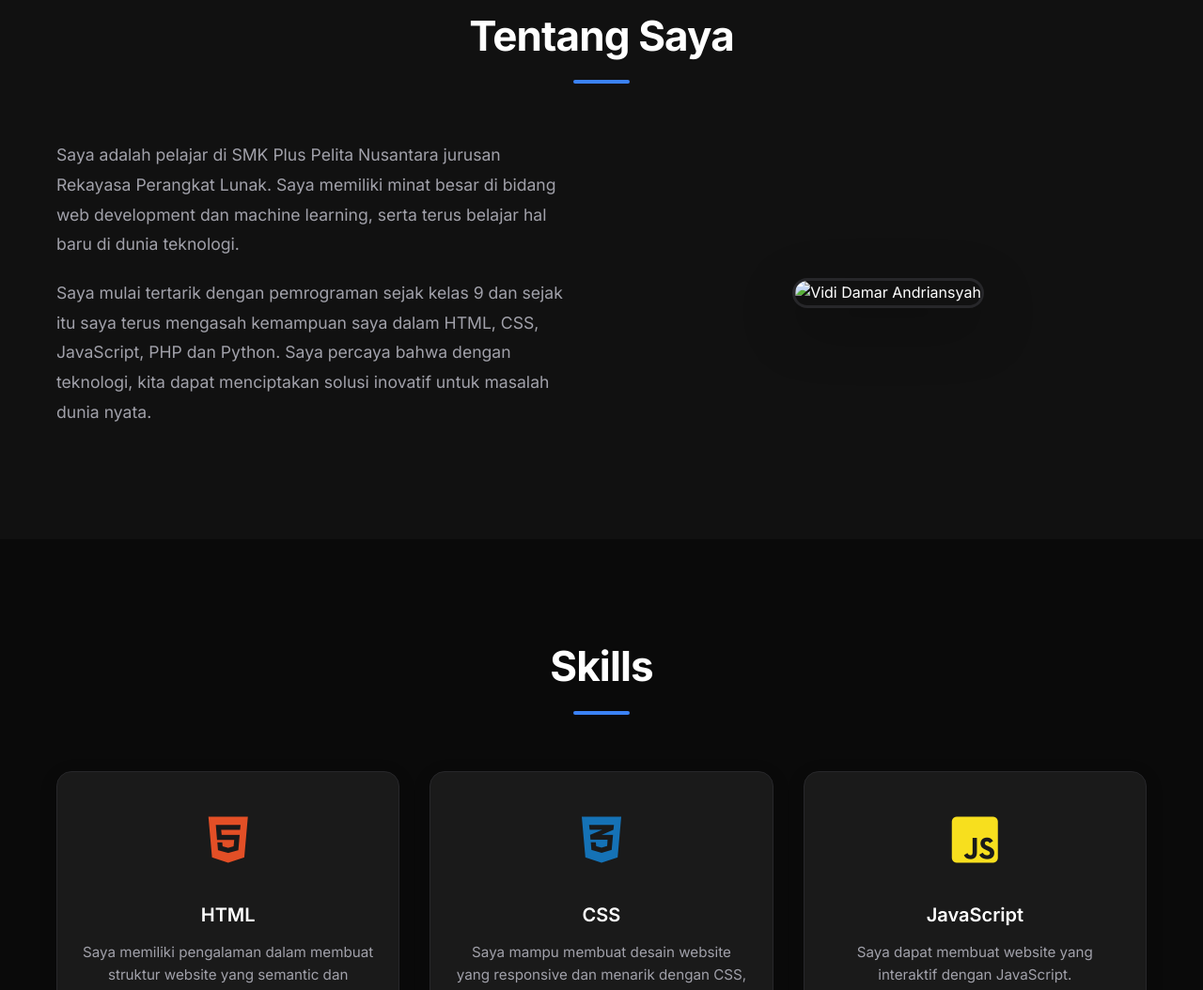
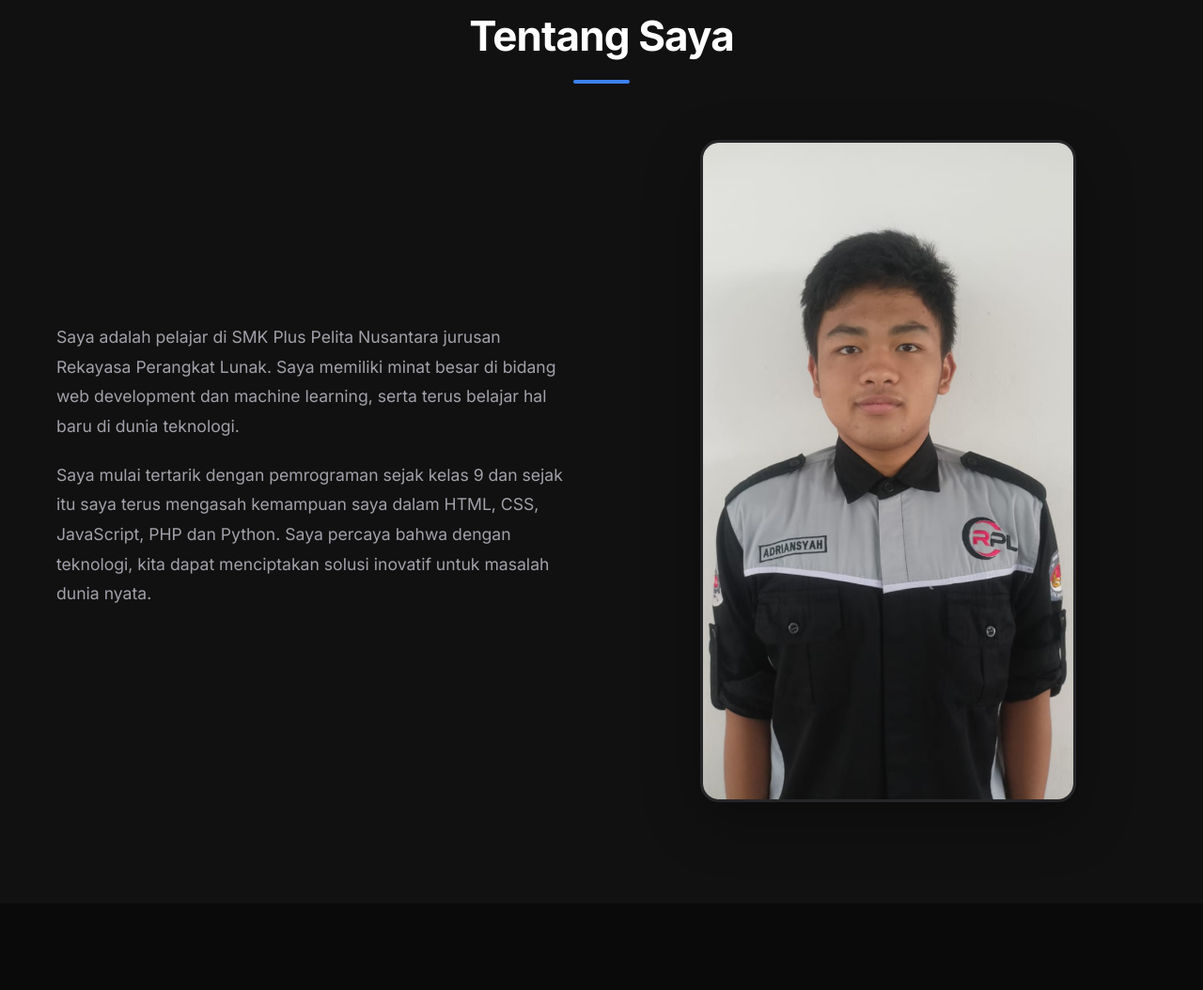
Before and after one commit to V4gem/portofolio-baru, a plain HTML site: page index.html in a window 1280 px wide. Shown: the part 801-1855 px from the top of the page at 94% size. Drawn offline with Linux system fonts and the light colour scheme.

Commit message:
portofolio

```diff
--- a/index.html
+++ b/index.html
@@ -67,7 +67,7 @@ Saya memiliki minat besar di bidang web development dan machine learning, serta
                     <p>Saya mulai tertarik dengan pemrograman sejak kelas 9 dan sejak itu saya terus mengasah kemampuan saya dalam HTML, CSS, JavaScript, PHP dan Python. Saya percaya bahwa dengan teknologi, kita dapat menciptakan solusi inovatif untuk masalah dunia nyata.</p>
                 </div>
                 <div class="about-image">
-                    <img src="gem.jpg" alt="Vidi Damar Andriansyah">
+                    <img src="vidi.jpg" alt="Vidi Damar Andriansyah">
                 </div>
             </div>
         </div>
```
Also changed, not shown: vidi.jpg (added).
